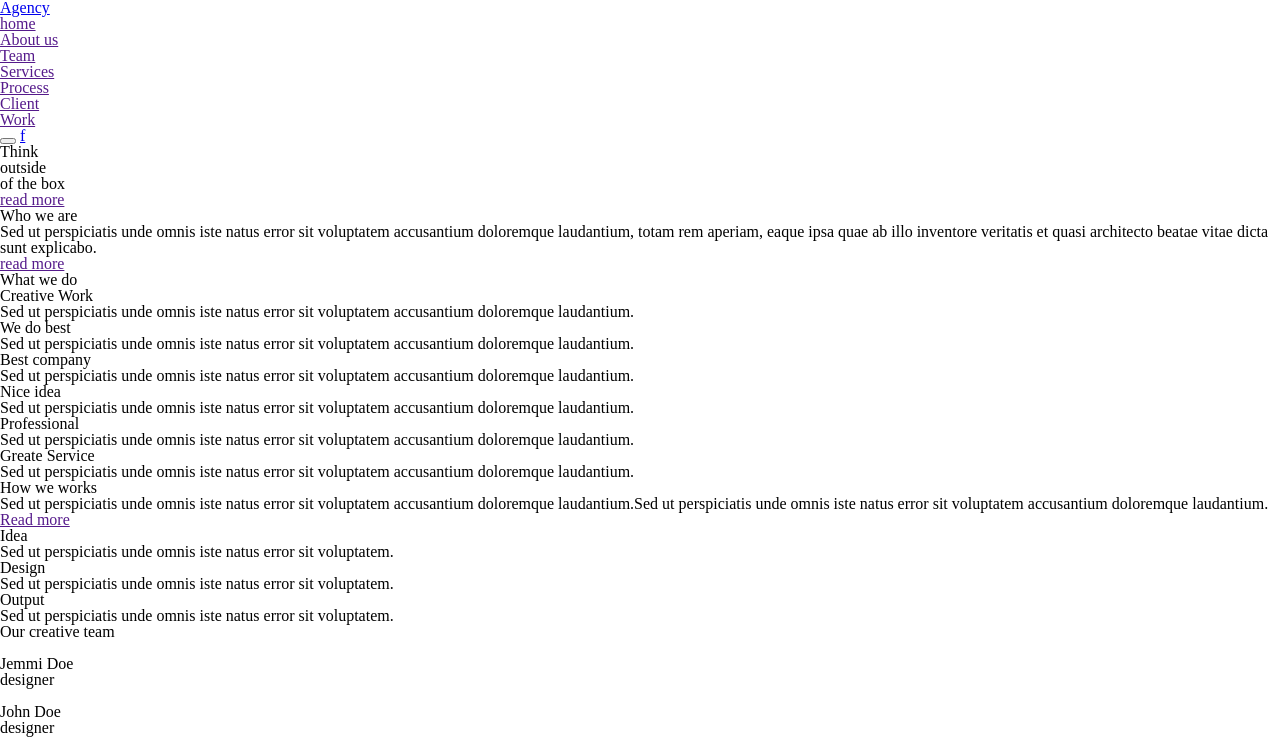
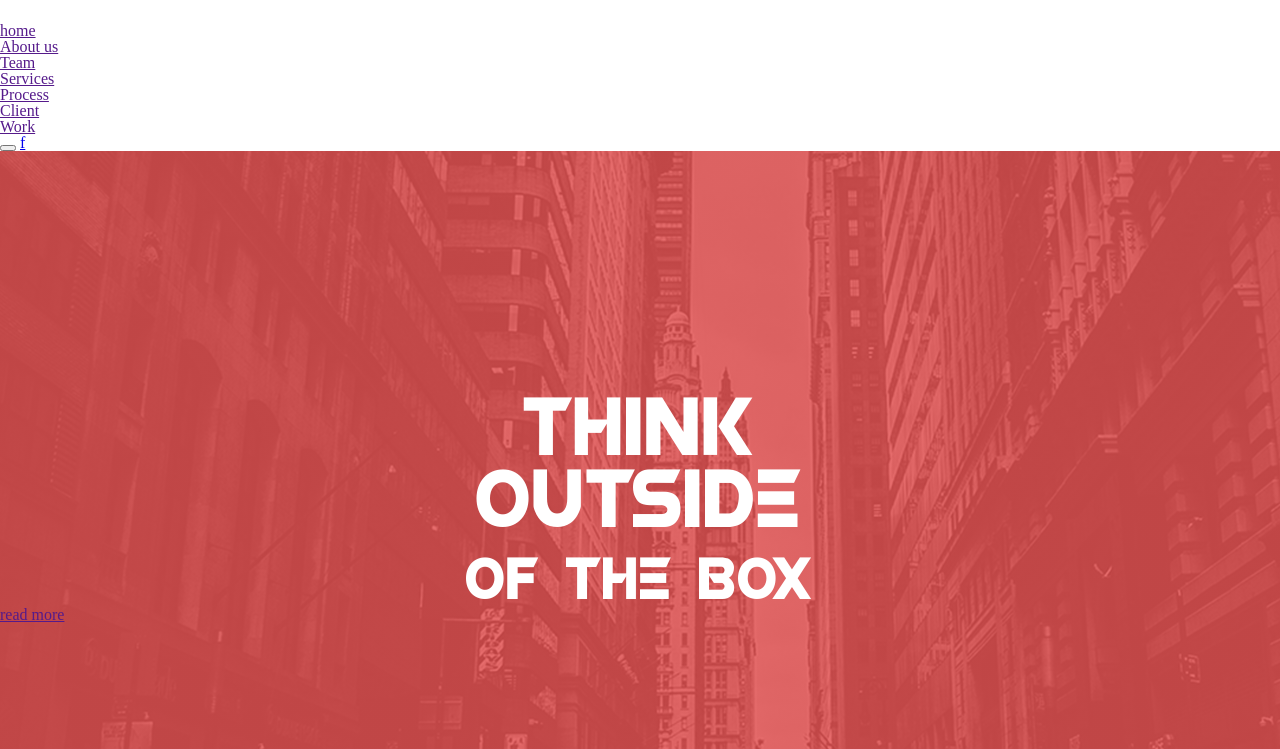
Before and after one commit to marvall/site-for-freelancer, a plain HTML site: page index.html in a window 1280 px wide. Shown: the top 749 px of the page. Drawn offline with Linux system fonts and the light colour scheme.

Commit message:
some code

```diff
--- a/sass/base/_font.scss
+++ b/sass/base/_font.scss
@@ -7,3 +7,12 @@
     font-style: normal;
     font-weight: normal;
 }
+
+@font-face {
+    // название шрифта(чтобы не запутаться лучше указать название папки со шрифтом)
+    font-family: "NamukoSans";
+    // адрес шрифта и тип
+    src: url("../../font/NamukoSans.ttf") format("truetype");
+    font-style: normal;
+    font-weight: normal;
+}
--- /dev/null
+++ b/sass/base/_variables.scss
@@ -0,0 +1,4 @@
+$font-main: "NamukoSans", sans-serif;
+$font-title: "ROBO", sans-serif;
+$light-text-color: #ffffff;
+$bg-color: rgba(220, 46, 46, 0.7) ;
--- /dev/null
+++ b/sass/components/_logo.scss
@@ -0,0 +1,6 @@
+.logo {
+    font-size: 19px;
+    line-height: 1.2;
+    font-family: $font-main;
+    color: $light-text-color;
+}
--- /dev/null
+++ b/sass/layout/_hero.scss
@@ -0,0 +1,17 @@
+.hero{
+    background-image: linear-gradient($bg-color, $bg-color),url(../../img/background.png);
+    padding-top: 240px;
+    padding-bottom: 185px;;
+}
+.hero-title {
+    font-size: 72px;
+    font-family: $font-title;
+    color: $light-text-color;
+    text-transform: uppercase;
+    line-height: 1;
+    text-align: center;
+    letter-spacing: 0.03;
+    >span{
+        font-size: 52px
+    }
+  }
--- a/sass/main.scss
+++ b/sass/main.scss
@@ -1,2 +1,6 @@
 @import './base/reset';
 @import './base/font';
+@import './base/variables';
+
+@import './components/logo';
+@import './layout/hero';
```
Also changed, not shown: font/NamukoSans.ttf (added), sass/layout/_header.scss (added), sass/main.css, 1 other file.
